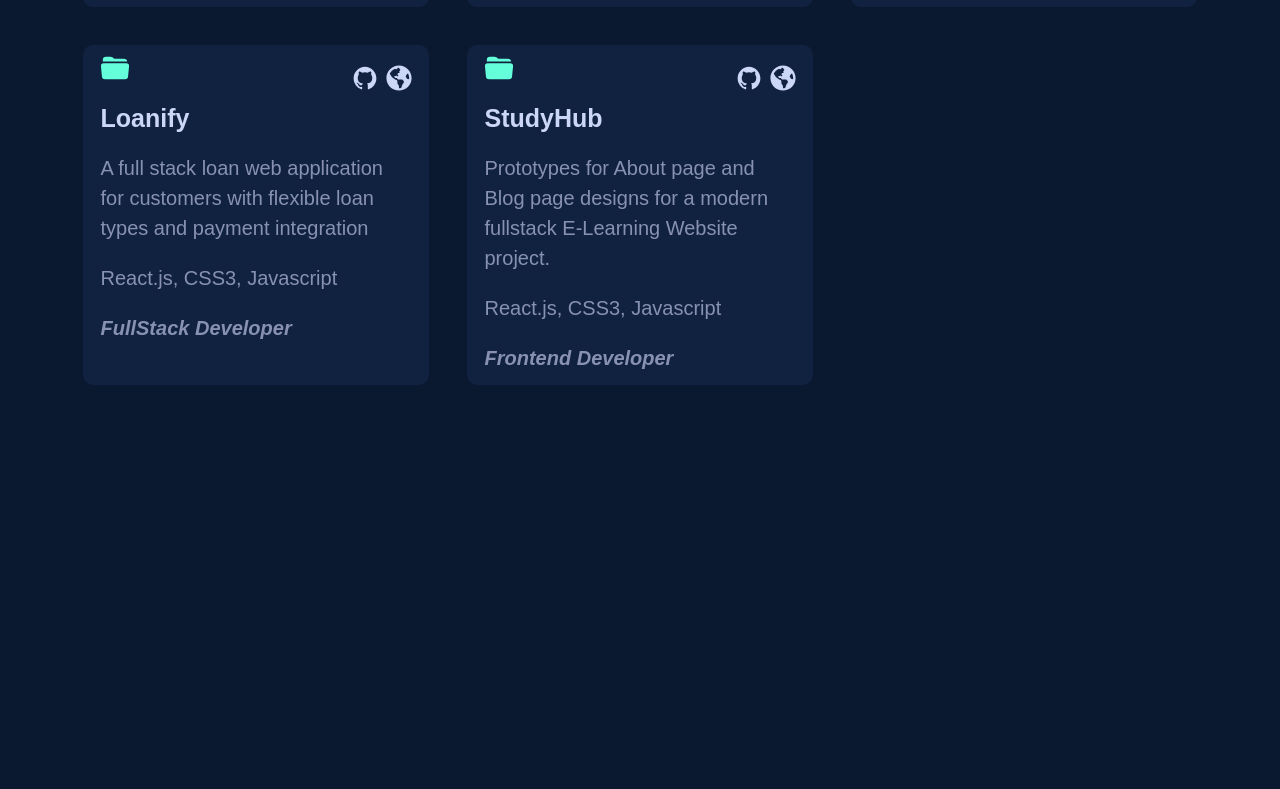
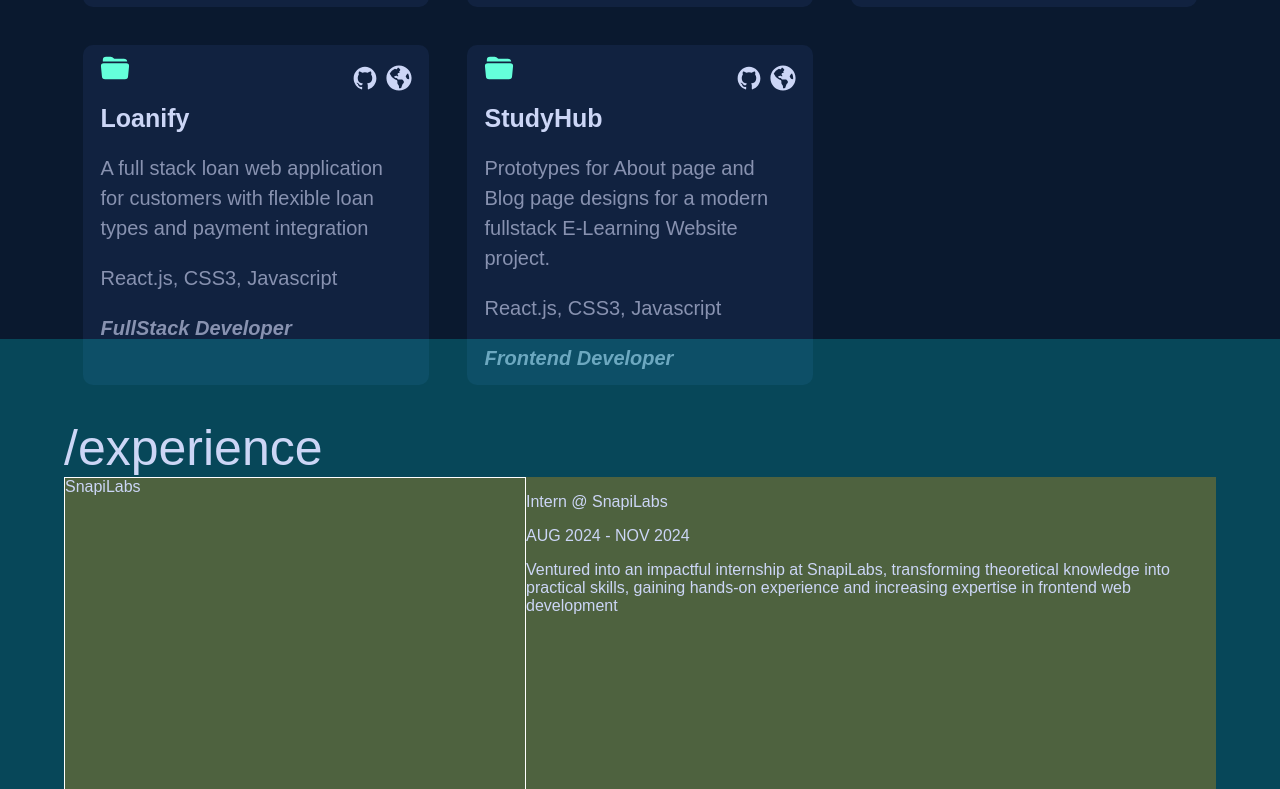
Before and after one commit to danielzfega/MyPortfolio, a React (Vite) app: page / in a window 1280 px wide. Shown: the part 2011-2800 px from the top of the page. Before the commit the page ends 2396 px from the top, so only its background shows below. Built offline with nearby package versions, Linux system fonts and the light colour scheme; a web font is replaced by a local one.

Commit message:
Experience section & Footer Design

```diff
--- a/src/components/Experience/Experience.css
+++ b/src/components/Experience/Experience.css
@@ -1,7 +1,34 @@
 @import url('https://fonts.googleapis.com/css2?family=MuseoModerno:ital,wght@0,100..900;1,100..900&display=swap');
-/* .exp{
+.exp{
     padding-top: 80px;
     width: 100%;
-    height: 400px;
-    background-color: aqua;
-} */
+    height: 500px;
+    background-color: rgba(0, 255, 255, 0.205);
+    color: #ccd6f6;
+    display: flex;
+    flex-direction: column;
+    align-items: center;
+    justify-content: start;
+}
+.expHeadTxt{
+    font-size: 50px;
+    margin: 0;
+    display: flex;
+    justify-content: start;
+    width: 90%;
+}
+.expBox{
+    display: flex;
+    width: 90%;
+    height: 90%;
+    background-color: rgba(255, 166, 0, 0.285);
+}
+.organisation{
+    border: 1px solid white;
+    width: 40%;
+    height: 100%;
+}
+.expDesc{
+    width: 60%;
+    height: 100%;
+}
--- a/src/components/Experience/Experience.jsx
+++ b/src/components/Experience/Experience.jsx
@@ -27,10 +27,20 @@ const Experience = () => {
 
   return (
     <section className={`exp animation ${isVisible ? 'animation-active' : ''}`} ref={expRef}>
-      {/* <p>/experiences</p>
-      <div className="expDiv">
+      <p className='expHeadTxt'>/experience</p>
+      <div className="expBox">
+        <div className="organisation">SnapiLabs</div>
 
-      </div> */}
+        <div className="expDesc">
+          <p>Intern @ SnapiLabs</p>
+          <p>AUG 2024 - NOV 2024</p>
+          <p>Ventured into an impactful internship at SnapiLabs, transforming theoretical knowledge into practical skills, gaining hands-on experience and increasing expertise in frontend web development</p>
+        </div>
+      </div>
+
+      <div className="footer">
+        <p>Built and designed by Daniels Fega, &copy; 2025</p>
+      </div>
     </section>
   )
 }
```
